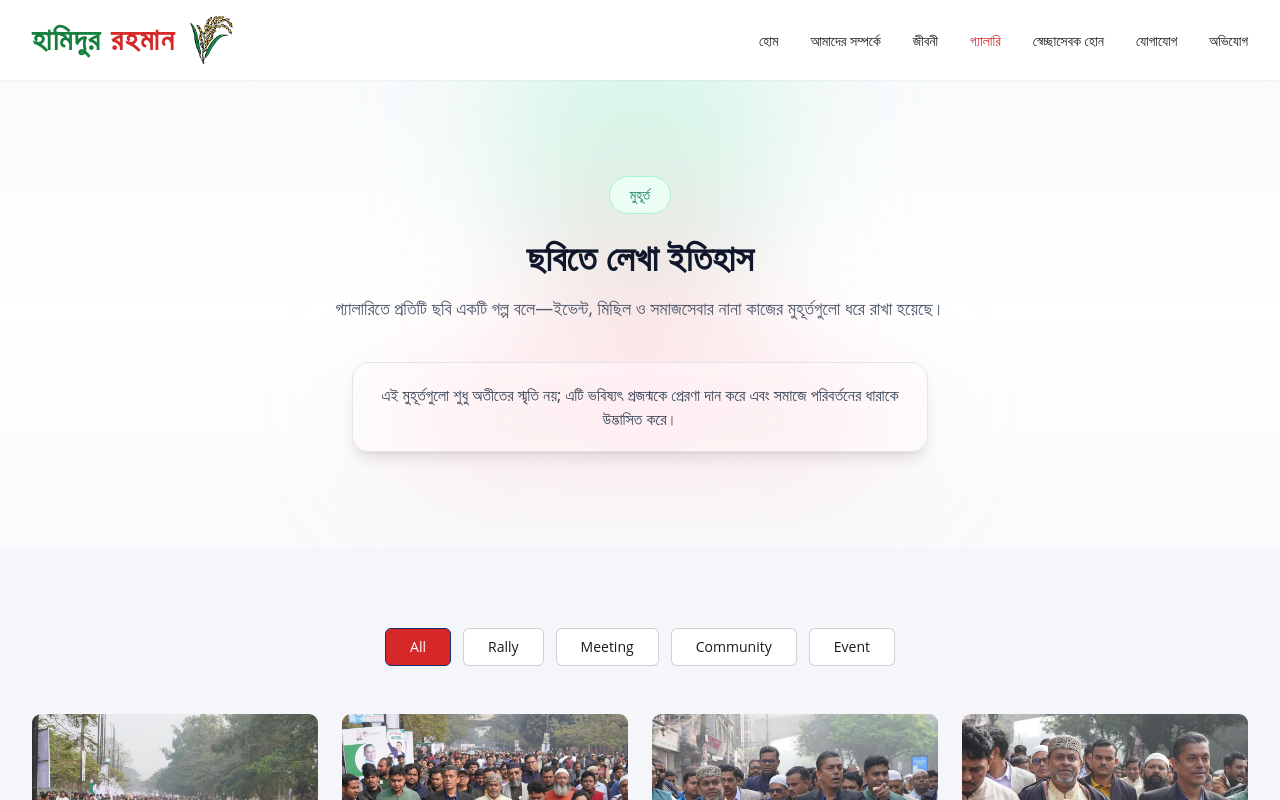
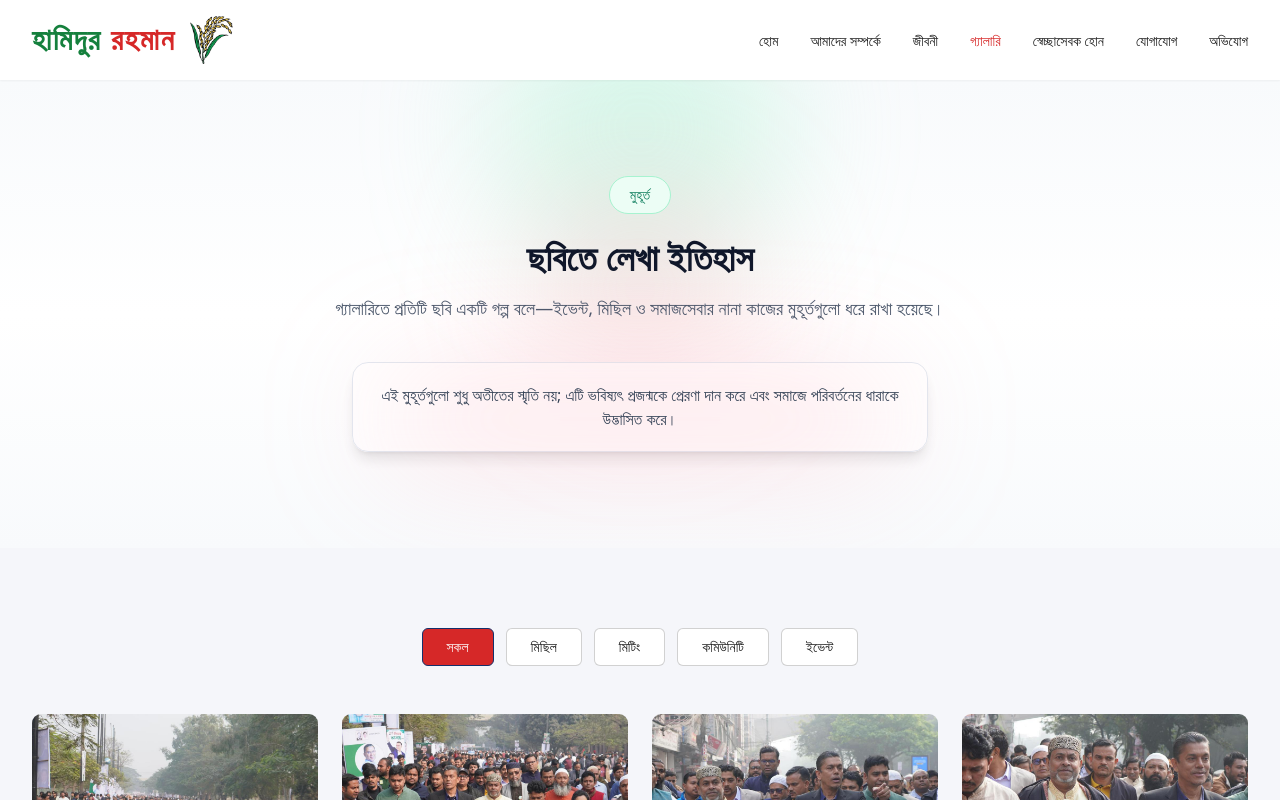
Before and after one commit to Mahii-11/political001, a React (Vite) app: page /gallery in a window 1280 px wide. Shown: the top 800 px of the page. Built offline with nearby package versions, Linux system fonts and the light colour scheme; a web font is replaced by a local one.

Commit message:
new changes

```diff
--- a/src/pages/Gallery.jsx
+++ b/src/pages/Gallery.jsx
@@ -6,7 +6,15 @@ import { Button } from "../components/ui/button";
 import { useState } from "react";
 import { X } from "lucide-react";
 
-const categories = ["All", "Rally", "Meeting", "Community", "Event"];
+//const categories = ["All", "Rally", "Meeting", "Community", "Event"];
+const categories = ["সকল", "মিছিল", "মিটিং", "কমিউনিটি", "ইভেন্ট"];
+const categoryMap = {
+  সকল: "All",
+  মিছিল: "Rally",
+  মিটিং: "Meeting",
+  কমিউনিটি: "Community",
+  ইভেন্ট: "Event",
+};
 
 const galleryImages = [
   {
@@ -180,14 +188,16 @@ const videos = [
 ];
 
 export default function Gallery() {
-  const [activeCategory, setActiveCategory] = useState("All");
+  const [activeCategory, setActiveCategory] = useState("সকল");
 
   const [selectedImage, setSelectedImage] = useState(null);
 
   const filteredImages =
-    activeCategory === "All"
+    activeCategory === "সকল"
       ? galleryImages
-      : galleryImages.filter((img) => img.category === activeCategory);
+      : galleryImages.filter(
+          (img) => img.category === categoryMap[activeCategory]
+        );
 
   return (
     <div className="min-h-screen bg-white">
```
